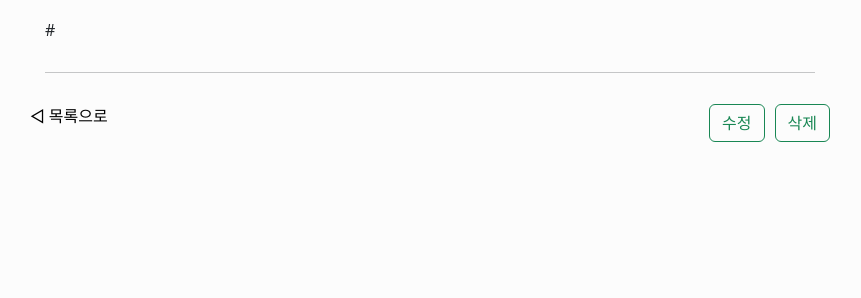
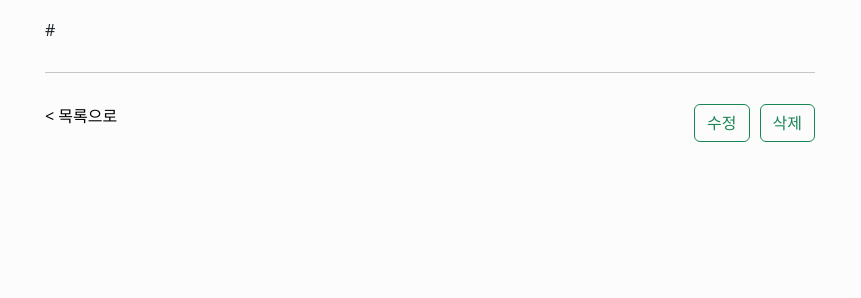
Before and after one commit to asyam9/OptimizedOfficeAI, a Django app: template Review_site/Reviews/templates/Reviews/review_detail.html in a window 1280 px wide. Shown: the part 264-562 px from the top of the page, without its empty margins (210-1071 px from the left). Run offline with Django 4.2, Linux system fonts and the light colour scheme; the template is opened without the code that fills it, so the values that code supplies are empty; some libraries are stand-ins or nearby versions.

Commit message:
상세보기 페이지 버튼 디자인 수정

```diff
--- a/Review_site/Reviews/templates/Reviews/review_detail.html
+++ b/Review_site/Reviews/templates/Reviews/review_detail.html
@@ -35,11 +35,13 @@
 
   <!--버튼 구현-->
   <!--목록으로 이동-->
-  <div style="margin-bottom: 50px; float: left; width: 33%;"><a href={% url "index" %} style="text-decoration-line: none; color: black;"> ◁ 목록으로 </a></div>
+  <div style="margin-bottom: 50px; float: left; width: 33%;">
+    <a href={% url "index" %} style="text-decoration-line: none; color: black; margin-left: 15px;"> < 목록으로 </a>
+  </div>
 
   <!--삭제 버튼-->
   <!-- Button trigger modal -->
-  <button type="submit" class="btn btn-outline-success" data-bs-toggle="modal" data-bs-target="#exampleModal" style="float: right">삭제</button>
+  <button type="submit" class="btn btn-outline-success" data-bs-toggle="modal" data-bs-target="#exampleModal" style="float: right; margin-right: 15px;">삭제</button>
 
   <!-- Modal -->
   <div class="modal fade" id="exampleModal" tabindex="-1" aria-labelledby="exampleModalLabel" aria-hidden="true">
```
